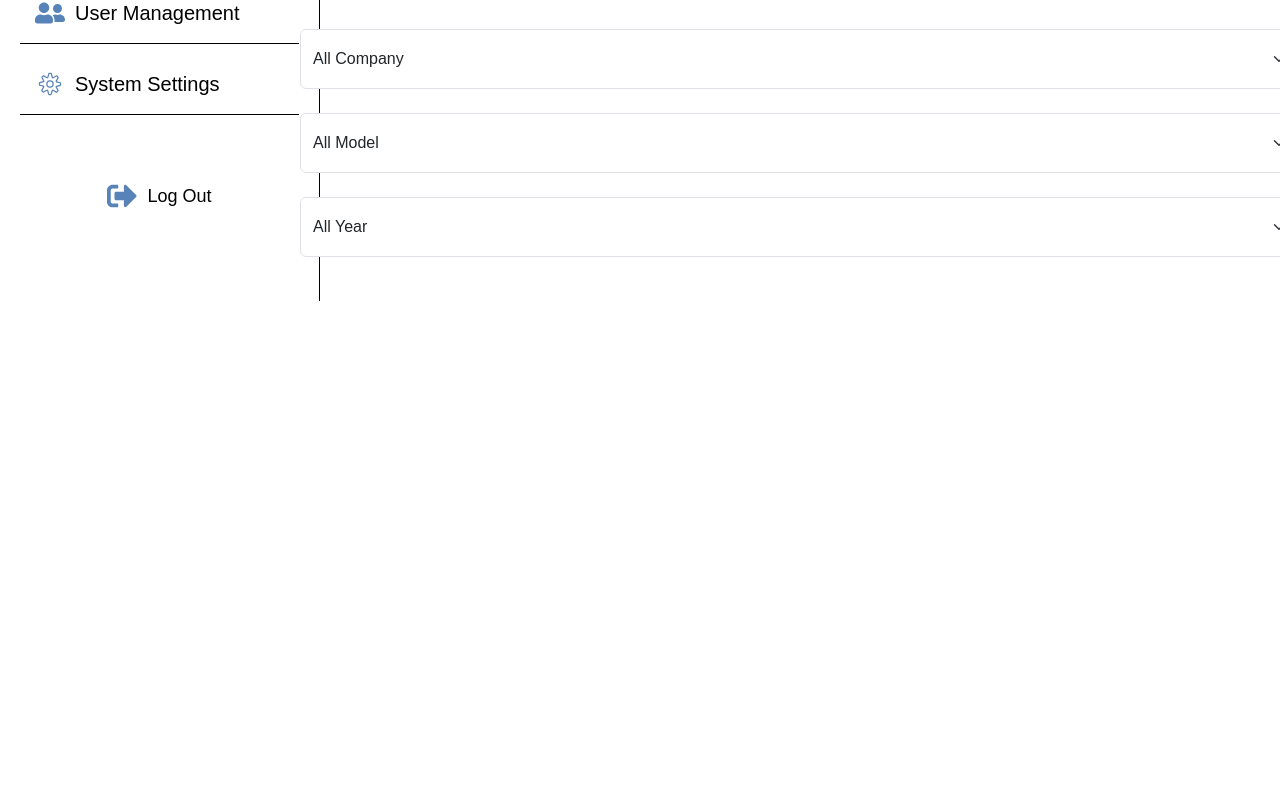
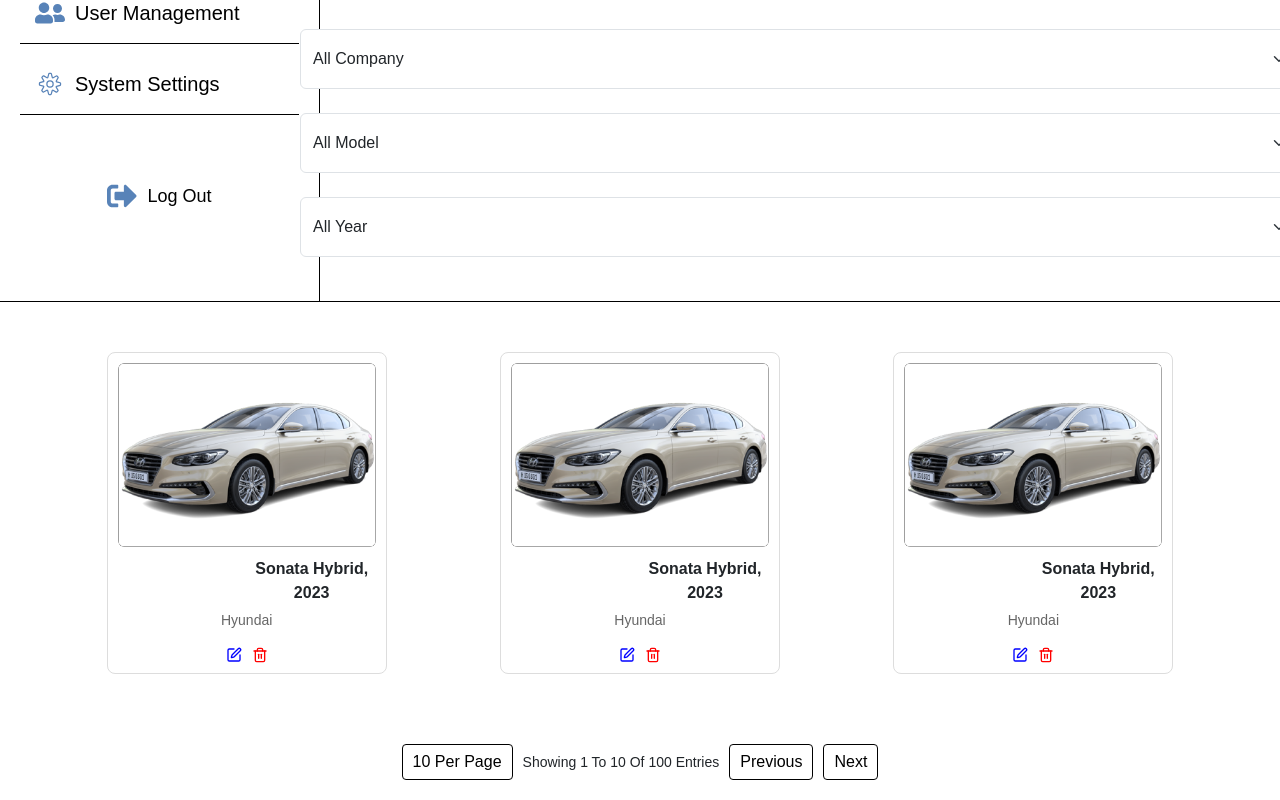
Before and after one commit to Kactusox/car-comparison, a React (Create React App) app: page /admincar in a window 1280 px wide. Shown: the part 309-1109 px from the top of the page. Before the commit the page ends 800 px from the top, so only its background shows below. Built offline with nearby package versions, Linux system fonts and the light colour scheme.

Commit message:
admin page car cards has been added

```diff
--- a/src/adminpage/adminCarManagement.jsx
+++ b/src/adminpage/adminCarManagement.jsx
@@ -1,10 +1,22 @@
-import React from 'react'
+import React, {useState} from 'react'
 import { FaCarSide, FaUsers, FaUserFriends,  FaChartBar, FaSignOutAlt } from "react-icons/fa";
 import { CiSettings } from "react-icons/ci";
 import { BarChart, Car, Users, Settings, LogOut, Search, Edit, Trash2, Plus } from 'lucide-react';
 import './adminCarStyle.css';
+import carsImage from '../img/12 2.png'
+
+const cars = [
+    { id: 1, name: "Sonata Hybrid, 2023", brand: "Hyundai", image: carsImage },
+    { id: 2, name: "Sonata Hybrid, 2023", brand: "Hyundai", image: carsImage },
+    { id: 3, name: "Sonata Hybrid, 2023", brand: "Hyundai", image: carsImage },
+];
 
 function CarManagement() {
+    const [currentPage, setCurrentPage] = useState(1);
+    const carsPerPage = 10;
+    const totalCars = 100;
+
+
     return (
         <div className='adminContainer'>
             <div className="admin-header">
@@ -76,6 +88,7 @@ function CarManagement() {
                                 </select>
                             </div>
 
+
                         </div>
 
                     </div>
@@ -84,7 +97,36 @@ function CarManagement() {
 
             </div>
 
-         </div>
+            {/* The Cars List/Cards */}
+
+            <div className='cars'>
+                {cars.map((car) => (
+                <div key={car.id} className="car-card">
+                    <img src={car.image} alt={car.name} className="car-image" />
+                    <div className="car-details">
+                    <p className="car-name">{car.name}</p>
+                    <p className="car-brand">{car.brand}</p>
+                        <div className="car-actions">
+                            <Edit size={16} className="edit-icon" />
+                            <Trash2 size={16} className="delete-icon" />
+                        </div>
+                    </div>
+                </div>
+                ))}
+            </div>
+
+            {/* Pages */}
+
+            <div className="pagination">
+                <button className="pagination-btn">10 Per Page</button>
+                <span className="pagination-text">
+                Showing {currentPage} To {carsPerPage} Of {totalCars} Entries
+                </span>
+                <button className="pagination-btn">Previous</button>
+                <button className="pagination-btn">Next</button>
+            </div>
+
+        </div>
     );
 };
 
--- a/src/adminpage/adminCarStyle.css
+++ b/src/adminpage/adminCarStyle.css
@@ -9,5 +9,98 @@
 
 .form-select {
     height: 60px;
+}
+.cars {
+    border-top: 1px solid black;
+}
 
+.cars-container {
+    display: flex;
+    flex-direction: column;
+    align-items: center;
+    gap: 20px;
 }
+
+.cars {
+    display: flex;
+    justify-content: space-around;
+
+    /* gap: 20px; */
+    flex-wrap: wrap;
+    padding: 50px;
+    /* background-color: #666; */
+}
+
+.car-card {
+    width: 280px;
+    border: 1px solid #ddd;
+    border-radius: 8px;
+    overflow: hidden;
+    background: white;
+    text-align: center;
+    padding: 10px;
+    transition: box-shadow 0.3s ease-in-out;
+}
+
+.car-card:hover {
+    box-shadow: 0px 4px 10px rgba(0, 0, 0, 0.2);
+}
+
+.car-image {
+    width: 100%;
+    border-radius: 6px;
+}
+
+.car-details {
+    margin-top: 10px;
+}
+
+.car-name {
+    font-weight: bold;
+    margin: 5px 0;
+}
+
+.car-brand {
+    color: #666;
+    font-size: 14px;
+}
+
+.car-actions {
+    display: flex;
+    justify-content: center;
+    gap: 10px;
+    margin-top: 8px;
+}
+
+.edit-icon {
+    color: blue;
+    cursor: pointer;
+}
+
+.delete-icon {
+    color: red;
+    cursor: pointer;
+}
+
+.pagination {
+    display: flex;
+    align-items: center;
+    gap: 10px;
+    justify-content: center;
+    margin-top: 20px;
+    margin-bottom: 20px;
+}
+.pagination-btn {
+    border: 1px solid #000;
+    background: white;
+    padding: 5px 10px;
+    cursor: pointer;
+    border-radius: 4px;
+}
+.pagination-btn:hover {
+    background-color: #3A425F;
+    color: #fff;
+}
+.pagination-text {
+    font-size: 14px;
+}
--- a/src/adminpage/admindashStyle.css
+++ b/src/adminpage/admindashStyle.css
@@ -7,7 +7,6 @@
 body {
   font-family: Arial, sans-serif;
 }
-
 /* Admin Header */
 .admin-header {
   width: 100%;
@@ -38,6 +37,8 @@ body {
   display: flex;
   flex-wrap: wrap;
   width: 100%;
+  /* background-color: #1f3a9b; */
+  /* border-bottom: 0.5px solid black; */
 }
 
 
```
